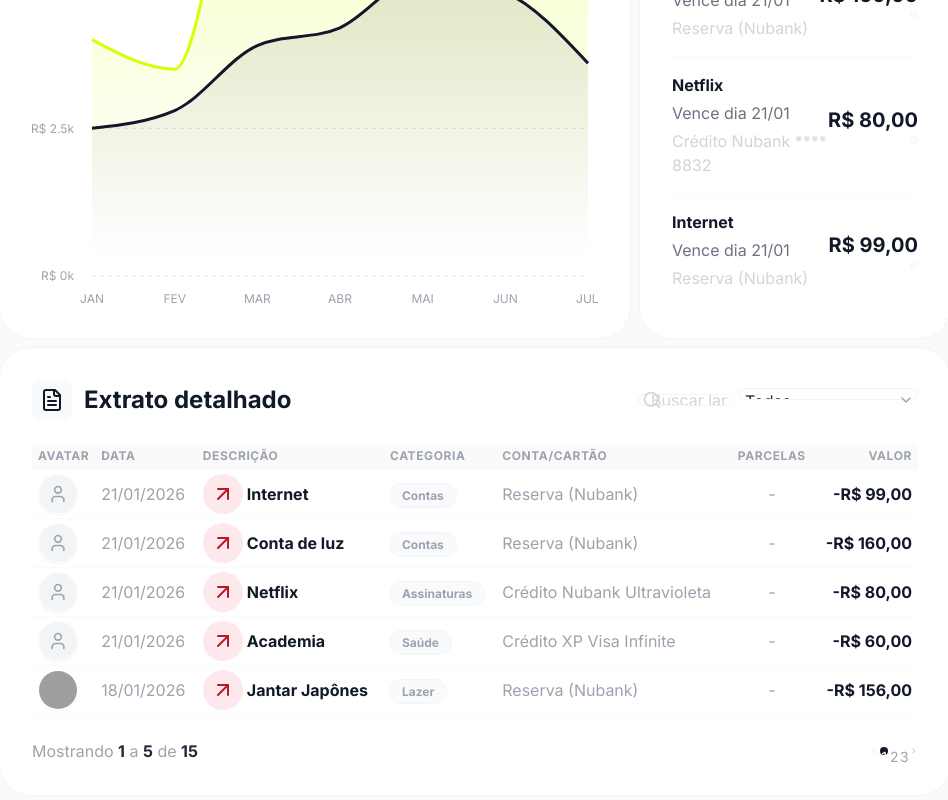
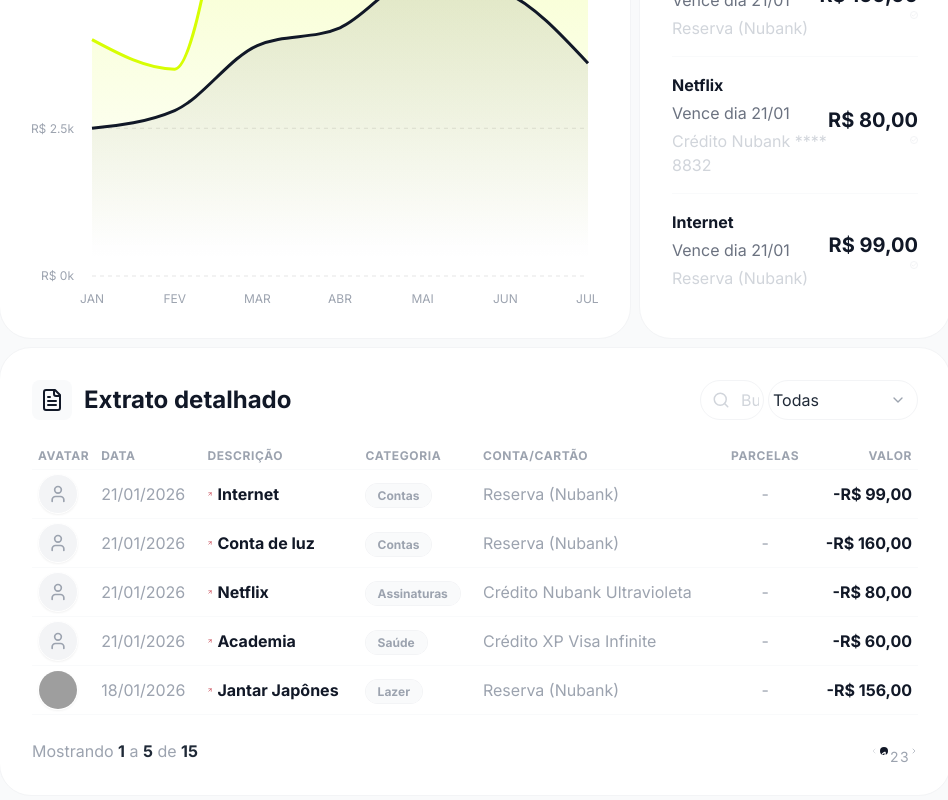
Before and after one commit to miayuyoo/dashboard-mycash, a React (Vite) app: page / in a window 1280 px wide. Shown: the part 1060-1860 px from the top of the page, without its empty margins (321-1269 px from the left). Built offline with nearby package versions, Linux system fonts and the light colour scheme; grey boxes are pictures that could not be loaded.

Commit message:
fix(transactions): Correct input heights and icon styles
- Adjusted Search and Select inputs to 'h-10' to fix layout misalignment ('todo desfigurado').
- Removed background color from Description icons as requested.

```diff
--- a/src/components/dashboard/transactions/TransactionsTable.tsx
+++ b/src/components/dashboard/transactions/TransactionsTable.tsx
@@ -125,29 +125,29 @@ export function TransactionsTable() {
 
                 <div className="flex flex-col md:flex-row items-center gap-4 w-full md:w-auto">
                     {/* Search */}
-                    <div className="relative w-full md:w-96">
-                        <Search className="absolute left-4 top-1/2 -translate-y-1/2 text-neutral-400" size={20} />
+                    <div className="relative w-full md:w-64">
+                        <Search className="absolute left-3 top-1/2 -translate-y-1/2 text-neutral-400" size={18} />
                         <input
                             type="text"
                             placeholder="Buscar lançamentos..."
                             value={localSearch}
                             onChange={(e) => setLocalSearch(e.target.value)}
-                            className="w-full pl-12 pr-6 h-12 bg-white border border-neutral-200 rounded-full text-body-sm text-neutral-900 placeholder-neutral-400 focus:outline-none focus:ring-2 focus:ring-neutral-900 transition-all"
+                            className="w-full pl-10 pr-4 h-10 bg-white border border-neutral-200 rounded-full text-body-sm text-neutral-900 placeholder-neutral-400 focus:outline-none focus:ring-2 focus:ring-neutral-900 transition-all"
                         />
                     </div>
 
                     {/* Type Filter */}
-                    <div className="relative w-full md:w-[180px]">
+                    <div className="relative w-full md:w-[150px]">
                         <select
                             value={localType}
                             onChange={(e) => setLocalType(e.target.value as any)}
-                            className="w-full pl-6 pr-10 h-12 bg-white border border-neutral-200 rounded-full text-body-sm text-neutral-900 focus:outline-none focus:ring-2 focus:ring-neutral-900 appearance-none cursor-pointer transition-all"
+                            className="w-full pl-4 pr-10 h-10 bg-white border border-neutral-200 rounded-full text-body-sm text-neutral-900 focus:outline-none focus:ring-2 focus:ring-neutral-900 appearance-none cursor-pointer transition-all"
                         >
                             <option value="all">Todas</option>
                             <option value="income">Receitas</option>
                             <option value="expense">Despesas</option>
                         </select>
-                        <ChevronDown className="absolute right-4 top-1/2 -translate-y-1/2 text-neutral-500 pointer-events-none" size={16} />
+                        <ChevronDown className="absolute right-3 top-1/2 -translate-y-1/2 text-neutral-500 pointer-events-none" size={16} />
                     </div>
                 </div>
             </div>
@@ -156,7 +156,7 @@ export function TransactionsTable() {
             <div className="w-full flex flex-col">
                 <div className="overflow-x-auto">
                     <table className="w-full min-w-[800px]">
-                        <thead className="bg-neutral-50 border-b border-neutral-100">
+                        <thead className="bg-white border-b border-neutral-100">
                             <tr>
                                 <th className="px-6 py-4 text-left text-label-xs font-bold text-neutral-500 uppercase tracking-wider w-[60px]">Avatar</th>
                                 <th className="px-6 py-4 text-left text-label-xs font-bold text-neutral-500 uppercase tracking-wider">Data</th>
@@ -173,7 +173,7 @@ export function TransactionsTable() {
                                     const member = familyMembers.find(m => m.id === tx.memberId);
                                     const isIncome = tx.type === 'income';
                                     const Icon = isIncome ? ArrowDownLeft : ArrowUpRight;
-                                    const iconColor = isIncome ? 'bg-green-100 text-green-700' : 'bg-red-100 text-red-700';
+                                    const iconColor = isIncome ? 'text-green-700' : 'text-red-700';
 
                                     return (
                                         <tr
@@ -196,10 +196,10 @@ export function TransactionsTable() {
                                                 {format(parseISO(tx.date), 'dd/MM/yyyy')}
                                             </td>
 
-                                            {/* Description (Icon 24px) */}
+                                            {/* Description (Icon 24px, No BG) */}
                                             <td className="px-6 py-4">
                                                 <div className="flex items-center gap-4">
-                                                    <div className={clsx("w-10 h-10 rounded-full flex items-center justify-center", iconColor)}>
+                                                    <div className={clsx("w-6 h-6 flex items-center justify-center", iconColor)}>
                                                         <Icon size={24} />
                                                     </div>
                                                     <span className="text-body-sm font-bold text-neutral-1000 line-clamp-1">{tx.description}</span>
```
